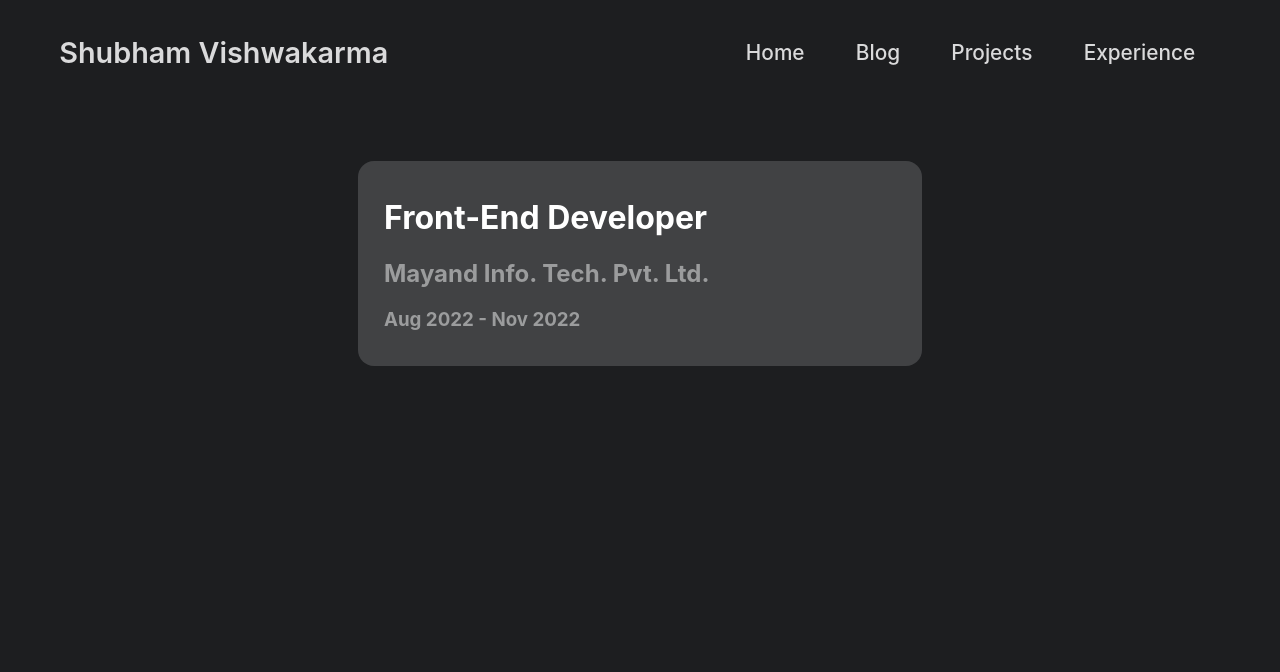
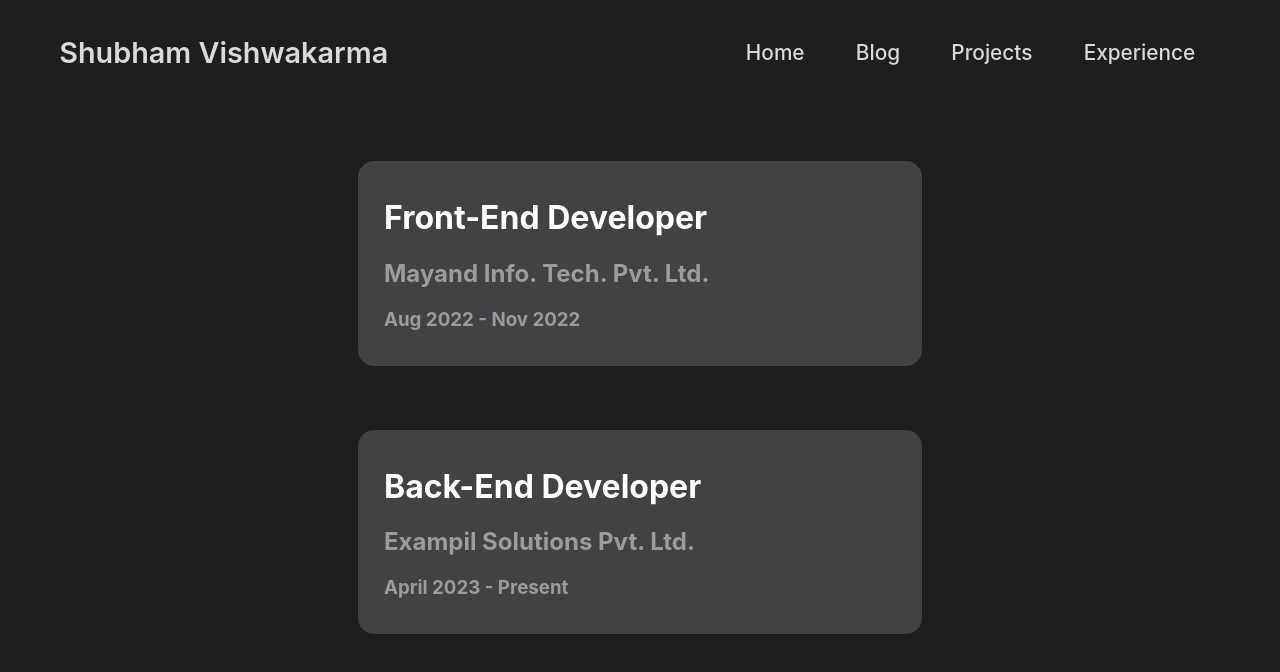
Before and after one commit to ShubhamAXS19/_Portfolio_, a React (Create React App) app: page /experience in a window 1280 px wide. Shown: the top 672 px of the page. Built offline with nearby package versions, Linux system fonts and the light colour scheme.

Commit message:
Update Experience

```diff
--- a/src/Components/Experience/Experience.jsx
+++ b/src/Components/Experience/Experience.jsx
@@ -1,6 +1,7 @@
 import React from "react";
 import './Experience.css'
 import { Link } from "react-router-dom";
+
 const ExCard = () => {
   return (
     <div className="ex-card">
@@ -10,6 +11,16 @@ const ExCard = () => {
     </div>
   )
 }
+const ExCard1 = () => {
+  return (
+    <div className="ex-card">
+      <h1>Back-End Developer</h1>
+      <h2>Exampil Solutions Pvt. Ltd.</h2>
+      <h3>April 2023 - Present</h3>
+    </div>
+  )
+}
+
 
 const Experience = () => {
   return (
@@ -17,6 +28,7 @@ const Experience = () => {
       {/* <h1>Experiences</h1> */}
       <Link to="/experience" >
         <ExCard />
+        <ExCard1 />
       </Link>
     </div>)
 };
```
